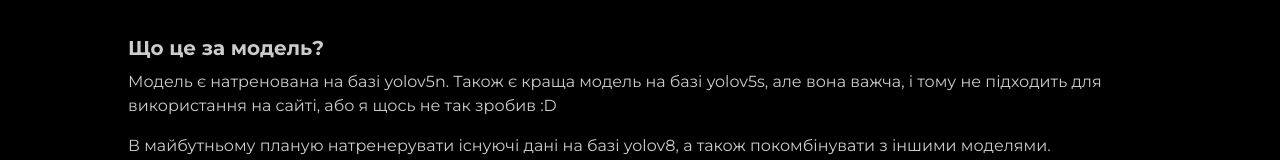
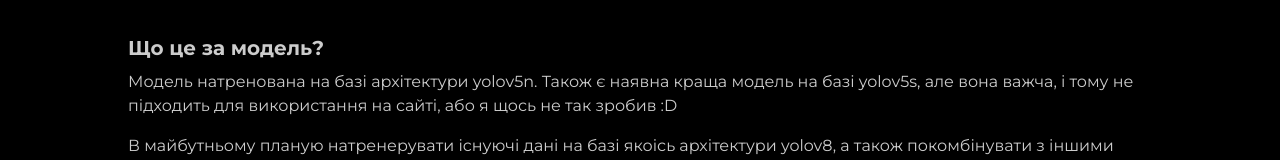
Before and after one commit to sakhro/banderstadt, a Next.js app: page /pdrs-detect in a window 1280 px wide. Shown: the part 792-952 px from the top of the page. Built offline with nearby package versions, Linux system fonts and the light colour scheme.

Commit message:
Minor update

```diff
--- a/src/app/pdrs-detect/page.tsx
+++ b/src/app/pdrs-detect/page.tsx
@@ -30,8 +30,8 @@
         <QnA
           question="Що це за модель?"
           answers={[
-            "Модель є натренована на базі yolov5n. Також є краща модель на базі yolov5s, але вона важча, і тому не підходить для використання на сайті, або я щось не так зробив :D",
-            "В майбутньому планую натренерувати існуючі дані на базі yolov8, а також покомбінувати з іншими моделями.",
+            "Модель натренована на базі архітектури yolov5n. Також є наявна краща модель на базі yolov5s, але вона важча, і тому не підходить для використання на сайті, або я щось не так зробив :D",
+            "В майбутньому планую натренерувати існуючі дані на базі якоісь архітектури yolov8, а також покомбінувати з іншими моделями і архітектурами.",
           ]}
         />
         <QnA
```
